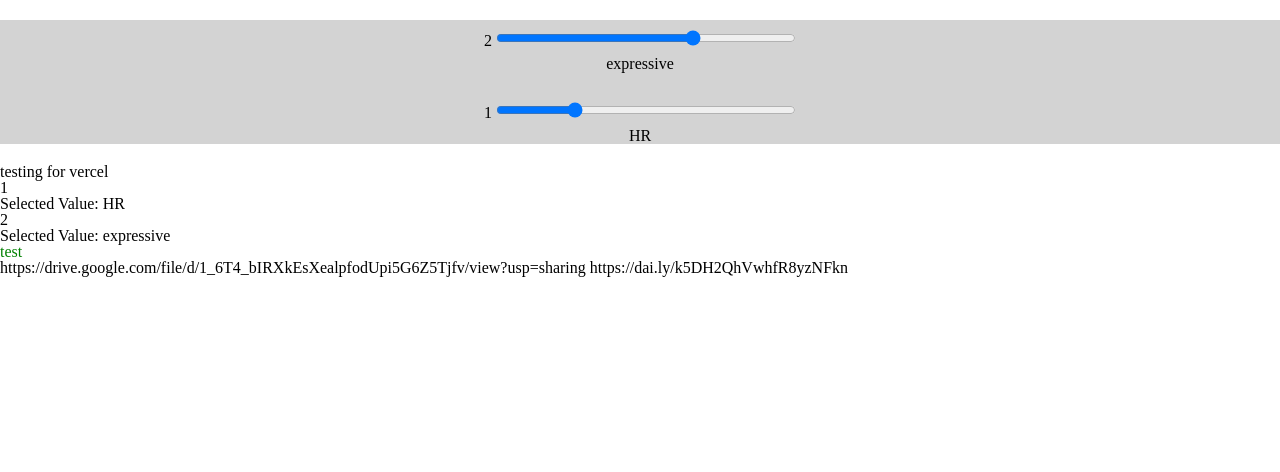
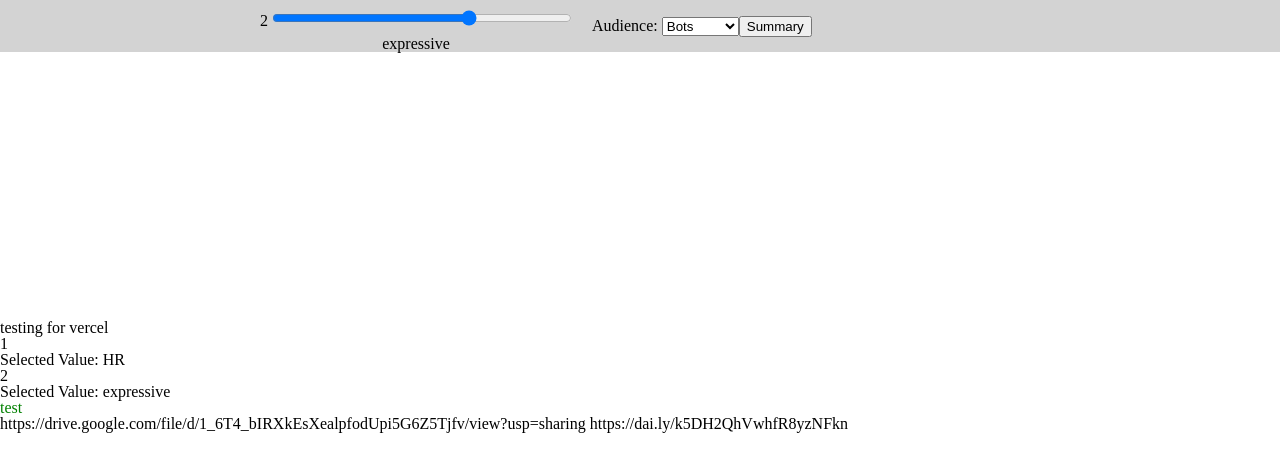
Before and after one commit to phonghtran/portfolio_v11, a SvelteKit app: page / in a window 1280 px wide. Shown: the top 472 px of the page. Built offline with nearby package versions, Linux system fonts and the light colour scheme.

Commit message:
dropdown and select for navigation. working

```diff
--- /dev/null
+++ b/src/components/Dropdown.svelte
@@ -0,0 +1,57 @@
+<!-- Dropdown.svelte -->
+<script>
+	import { navItems } from '../stores.js';
+
+	export let options = navItems; // Array of options for the dropdown
+	console.log(navItems);
+	let selectedName = 'Summary'; // The currently selected option
+	let selectedUrl = '';
+	let listIsActive = false;
+
+	function selectOption(option) {
+		selectedName = option.name;
+		selectedUrl = option.url;
+		listIsActive = false;
+	}
+</script>
+
+<div class="dropdown">
+	<button
+		class="dropdown-button"
+		on:click={() => {
+			listIsActive = !listIsActive;
+		}}>{selectedName}</button
+	>
+	{#if listIsActive === true}
+		<ul class="dropdown-list">
+			{#each options as option, index}
+				<li on:click={() => selectOption(option)}>
+					<a href={option.url}>{option.name}</a>
+				</li>
+			{/each}
+		</ul>
+	{/if}
+</div>
+
+<style>
+	/* Add your CSS styles for the dropdown here */
+	.dropdown {
+		position: relative;
+		display: inline-block;
+	}
+
+	.dropdown-button {
+		cursor: pointer;
+	}
+
+	.dropdown-list {
+		position: absolute;
+		top: 100%;
+		left: 0;
+		z-index: 1;
+	}
+
+	.dropdown-list.active {
+		display: block;
+	}
+</style>
--- a/src/components/Nav.svelte
+++ b/src/components/Nav.svelte
@@ -1,10 +1,16 @@
 <script>
 	import Slider from '../components/Slider.svelte';
+
+	import Select from './Select.svelte';
+	import Dropdown from './Dropdown.svelte';
 </script>
 
 <div class="nav">
-	<Slider targetSetting="1" />
-	<Slider targetSetting="0" />
+	<div class="center">
+		<Slider targetSetting="1" />
+		<Select />
+		<Dropdown />
+	</div>
 </div>
 
 <!-- nav -->
@@ -12,5 +18,21 @@
 <style>
 	.nav {
 		background-color: lightgrey;
+		position: fixed;
+		text-align: center;
+		top: 0;
+		width: 100%;
+	}
+
+	.center {
+		align-content: start;
+		align-items: center;
+		display: flex;
+		margin: 0 auto;
+		max-width: 800px;
+		width: 100%;
+	}
+
+	.center * {
 	}
 </style>
--- /dev/null
+++ b/src/components/Select.svelte
@@ -0,0 +1,33 @@
+<!-- Dropdown.svelte -->
+<script>
+	import { languageConfig } from '../stores.js';
+
+	export let options = []; // Array of options for the dropdown
+	let selectedOption = ''; // The currently selected option
+	let dropdownActive = false;
+	let value = $languageConfig[0]['value'];
+
+	console.log(options);
+
+	function selectOption(option) {
+		selectedOption = option;
+	}
+
+	function handleChange(event) {
+		console.log(event);
+		value = parseInt(event.target.value);
+
+		$languageConfig[0]['value'] = value;
+	}
+</script>
+
+<div class="dropdown">
+	Audience: <select on:input={handleChange}>
+		{#each $languageConfig[0]['labels'] as option, index}
+			<option value={index}>{option}</option>
+		{/each}
+	</select>
+</div>
+
+<style>
+</style>
--- a/src/components/Slider.svelte
+++ b/src/components/Slider.svelte
@@ -23,7 +23,7 @@
 <style>
 	.slider-container {
 		text-align: center;
-		margin: 20px;
+		margin: 0 20px;
 	}
 
 	input[type='range'] {
--- a/src/routes/+page.svelte
+++ b/src/routes/+page.svelte
@@ -4,6 +4,7 @@
 	import { languageConfig } from '../stores.js';
 </script>
 
+<div class="container">
 	testing for vercel
 
 	{#key $languageConfig[0]['value']}
@@ -22,6 +23,10 @@ testing for vercel
 
 	https://drive.google.com/file/d/1_6T4_bIRXkEsXealpfodUpi5G6Z5Tjfv/view?usp=sharing
 	https://dai.ly/k5DH2QhVwhfR8yzNFkn
+</div>
 
 <style>
+	.container {
+		margin-top: 20rem;
+	}
 </style>
--- a/src/stores.js
+++ b/src/stores.js
@@ -18,3 +18,8 @@ export const languageConfig = writable(
         }
     ]
 )
+
+export const navItems = [
+    { name: 'Summary', url: "/" },
+    { name: 'About', url: "/about" }
+]
```
Also changed, not shown: 1 other file (tests, documents, lock files or other folders). Lines whose indentation alone changed are shown as unchanged.
